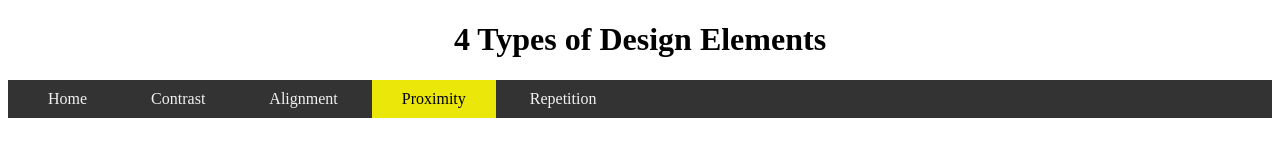
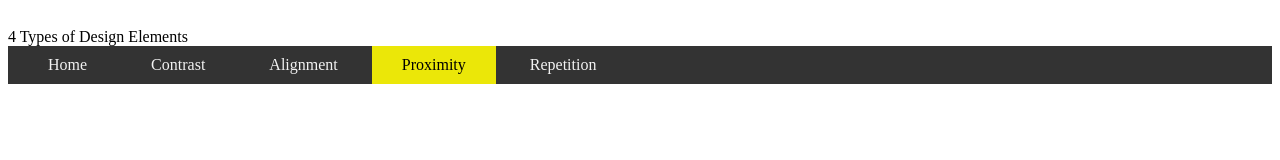
Before and after one commit to Viry1048/designelements, a plain HTML site: page proximity.html in a window 1280 px wide. Drawn offline with Linux system fonts and the light colour scheme.

Commit message:
Update proximity.html

```diff
--- a/proximity.html
+++ b/proximity.html
@@ -8,7 +8,7 @@
     <link rel="stylesheet" href="newstyle.css" />
   </head>
 
-  <h1>4 Types of Design Elements</h1>
+  <header></header>4 Types of Design Elements</header>
 
   <div class="topnav">
     <a href="index.html">Home</a>
```
